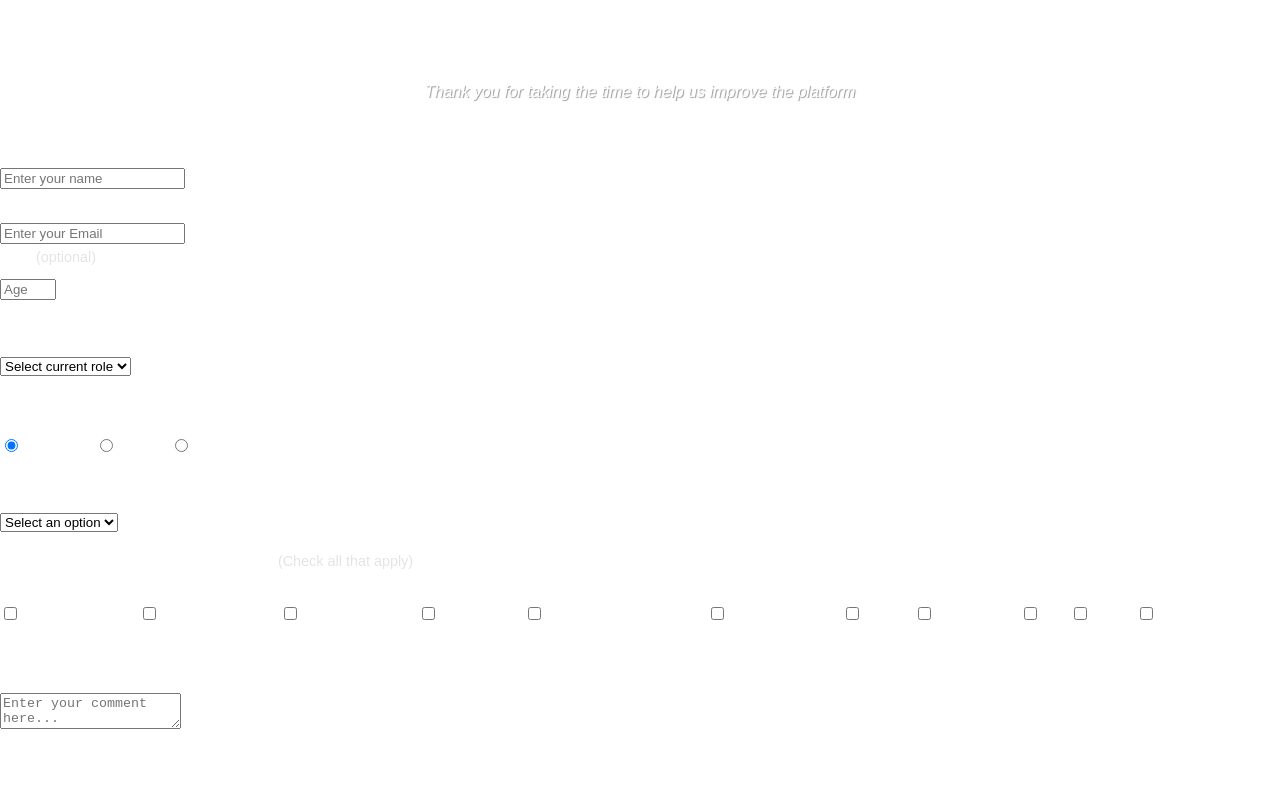
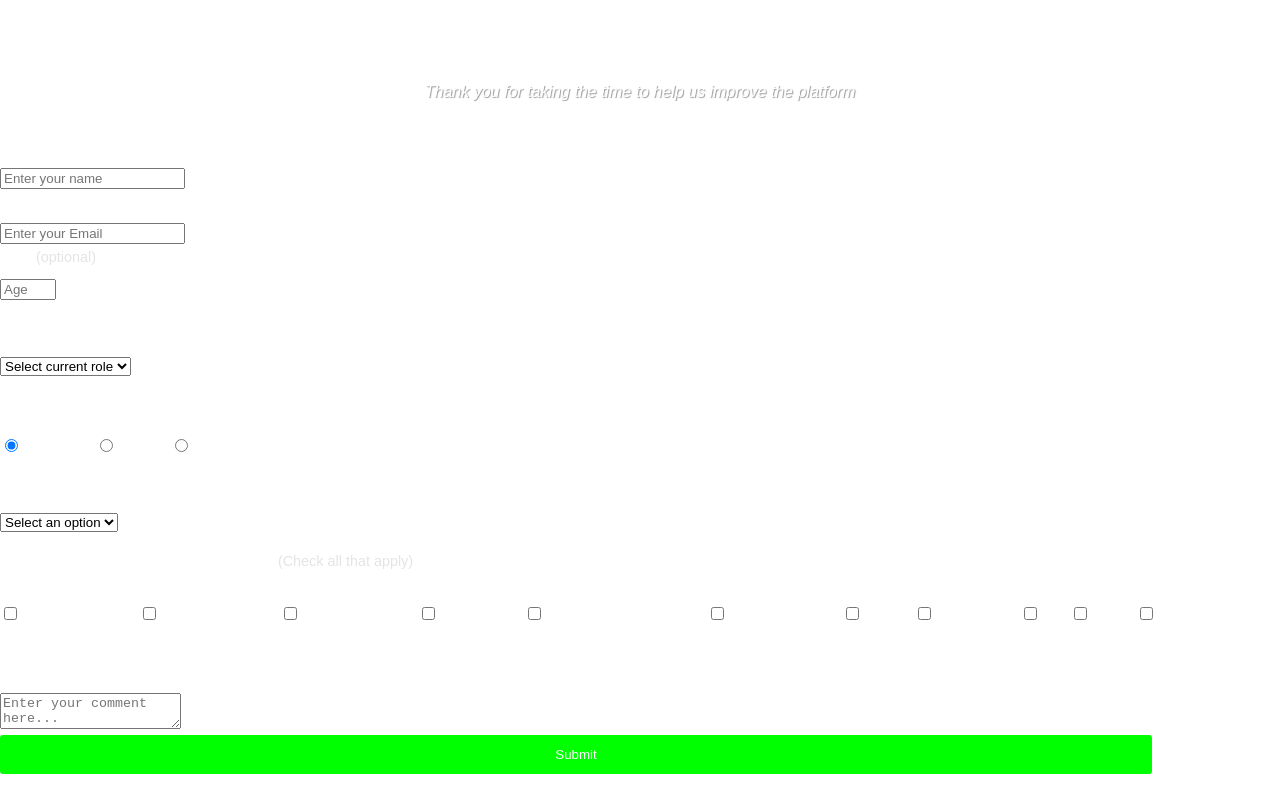
Before and after one commit to riskmaris/Natneal-and-Maris, a plain HTML site: page index.html in a window 1280 px wide. Drawn offline with Linux system fonts and the light colour scheme.

Commit message:
Update styles.css
styled the submit-button

```diff
--- a/styles.css
+++ b/styles.css
@@ -42,10 +42,10 @@ button {
 }
 .submit-button {
   display: block;
-  width: 100%;
+  width: 90%;
   padding: 0.75rem;
-  background: var(--color-green);
+  background: #00ff00;
   color: inherit;
-  border-radius: 2px;
+  border-radius: 3px;
   cursor: pointer;
 }
```
